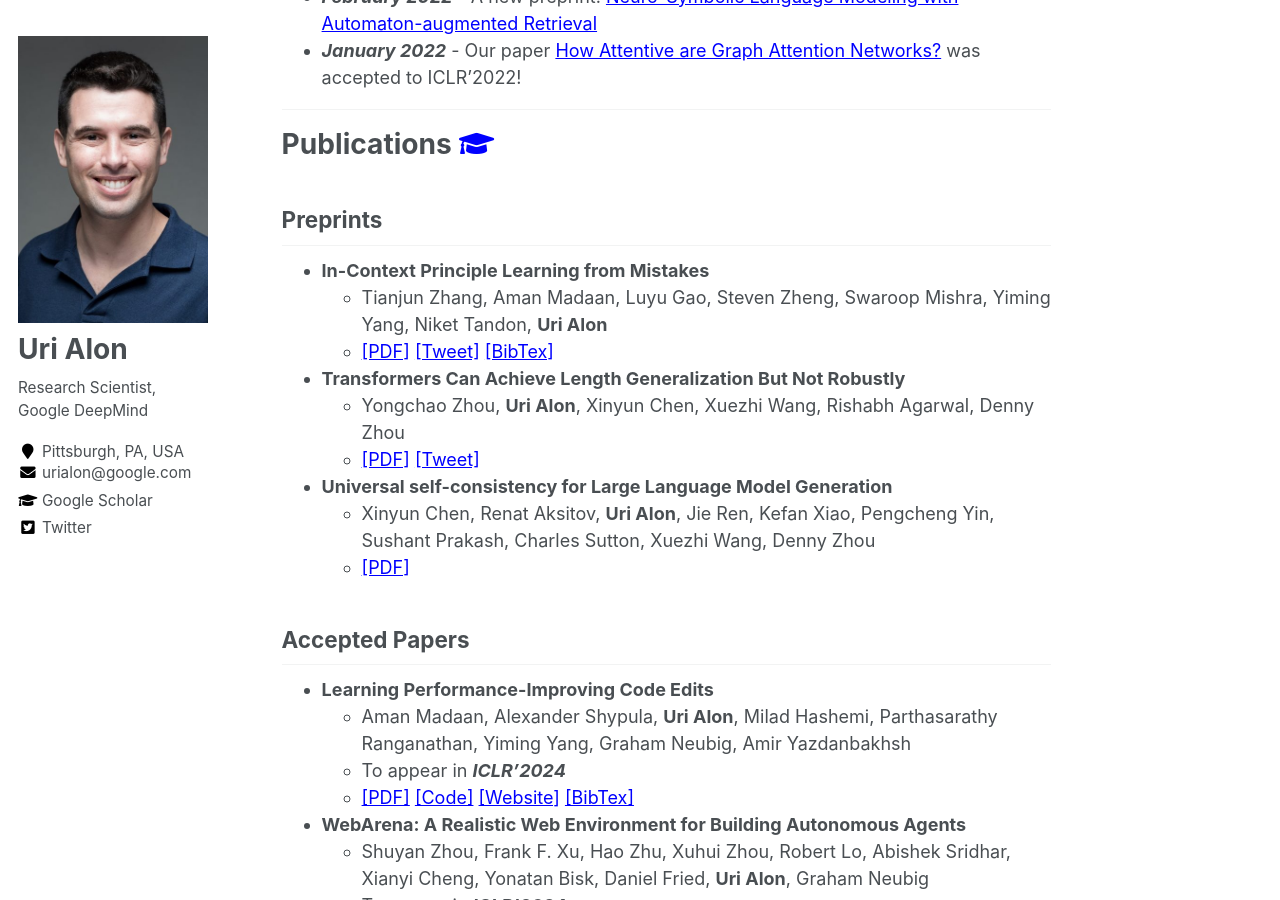
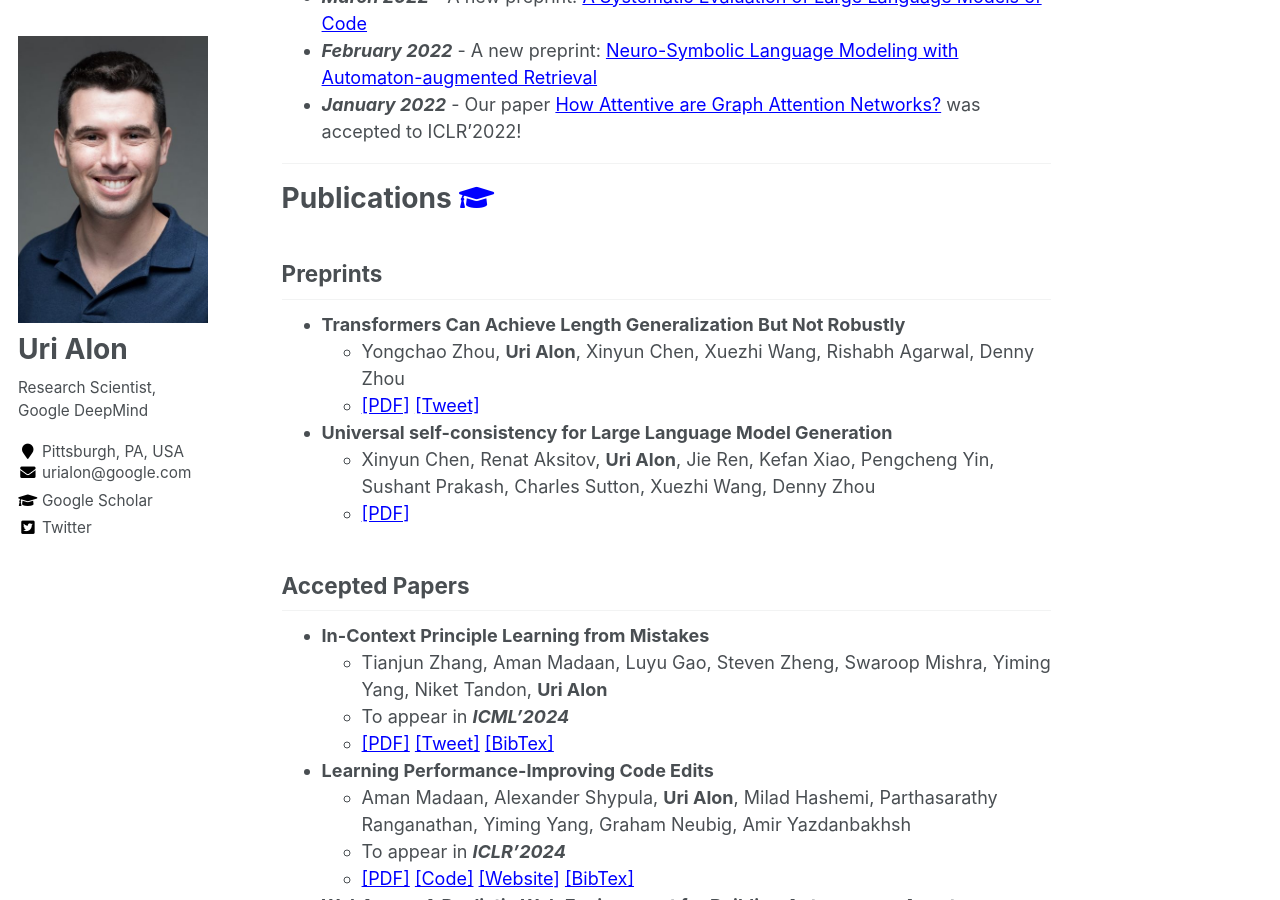
Before and after one commit to urialon/urialon.github.io, a Jekyll site: the page built from _pages/about.md, in a window 1280 px wide and 900 px high, scrolled down 1786 px. Built offline with Jekyll 4.4.1, drawn with Linux system fonts in a browser that asks for light colours; part of the change alters nothing that is shown; some of the changed text lies outside the part shown.

Commit message:
Leap to ICML

```diff
--- a/_pages/about.md
+++ b/_pages/about.md
@@ -65,6 +65,7 @@ In addition, I hold a B.A. in Humanities.
 I am happily married to Lee and father of Gur (_November 2023:_) and Gali 🙂
 
 ### News
+* **_May 2024_** - [In-Context Principle Learning from Mistakes](#leap) was accepted to ICML'2024!
 * **_January 2024_** - [WebArena](#webarena) and [Learning Performance-Improving Code Edits](#pie) (**Spotlight**!) were accepted to ICLR'2024!
 * **_October 2023_** - [CodeBERTScore](#cbs) was accepted to EMNLP'2023!
 * **_September 2023_** - [Unlimiformer](#unlimiformer) and [Self-Refine](#selfrefine) were accepted to NeurIPS'2023!
@@ -96,9 +97,6 @@ I am happily married to Lee and father of Gur (_November 2023:_) and Gali 🙂
 # Publications <a href="https://scholar.google.com/citations?user=QBn7vq8AAAAJ&hl=en&oi=ao" target="_blank"><i class="fas fa-fw fa-graduation-cap"></i></a><a name="publications"></a>
 
 ## Preprints
-* **In-Context Principle Learning from Mistakes**{:id="leap"}
-    * Tianjun Zhang, Aman Madaan, Luyu Gao, Steven Zheng, Swaroop Mishra, Yiming Yang, Niket Tandon, **Uri Alon**
-    * [[PDF]](https://arxiv.org/pdf/2402.05403.pdf){:target="_blank"} [[Tweet]](https://twitter.com/urialon1/status/1757038257550807436){:target="_blank"} [[BibTex]](https://pastebin.com/raw/KJFDAnWz)
 
 * **Transformers Can Achieve Length Generalization But Not Robustly**{:id="lengthgen"}
     * Yongchao Zhou, **Uri Alon**, Xinyun Chen, Xuezhi Wang, Rishabh Agarwal, Denny Zhou
@@ -109,6 +107,10 @@ I am happily married to Lee and father of Gur (_November 2023:_) and Gali 🙂
     * [[PDF]](https://arxiv.org/pdf/2311.17311){:target="_blank"}
 
 ## Accepted Papers
+* **In-Context Principle Learning from Mistakes**{:id="leap"}
+    * Tianjun Zhang, Aman Madaan, Luyu Gao, Steven Zheng, Swaroop Mishra, Yiming Yang, Niket Tandon, **Uri Alon**
+    * To appear in **_ICML'2024_**
+    * [[PDF]](https://arxiv.org/pdf/2402.05403.pdf){:target="_blank"} [[Tweet]](https://twitter.com/urialon1/status/1757038257550807436){:target="_blank"} [[BibTex]](https://pastebin.com/raw/KJFDAnWz)
 * **Learning Performance-Improving Code Edits**{:id="pie"}
     * Aman Madaan, Alexander Shypula, **Uri Alon**, Milad Hashemi, Parthasarathy Ranganathan, Yiming Yang, Graham Neubig, Amir Yazdanbakhsh
     * To appear in **_ICLR'2024_**
```
